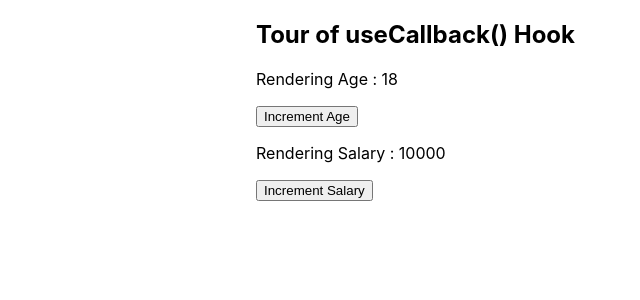
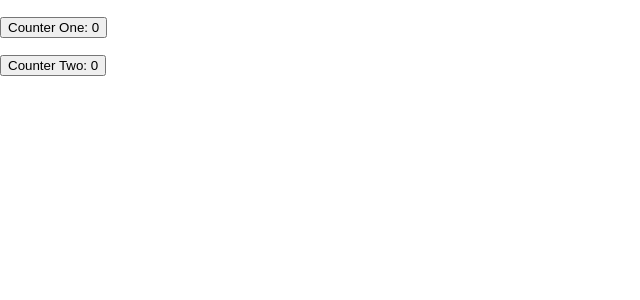
Before and after one commit to alchemist09/react-hooks-fun, a React (Create React App) app: page / in a window 1280 px wide. Shown: the top 300 px of the page, without its empty margins (0-640 px from the left). Built offline with nearby package versions, Linux system fonts and the light colour scheme.

Commit message:
Renders the MemoCounter component within App component

```diff
--- a/src/App.js
+++ b/src/App.js
@@ -1,10 +1,10 @@
 import React from 'react';
-import ParentComponent from './components/useCallback/ParentComponent';
+import MemoCounter from './components/useMemo/MemoCounter';
 
 function App() {
   return (
     <div>
-      <ParentComponent />
+      <MemoCounter />
     </div>
   );
 }
```
